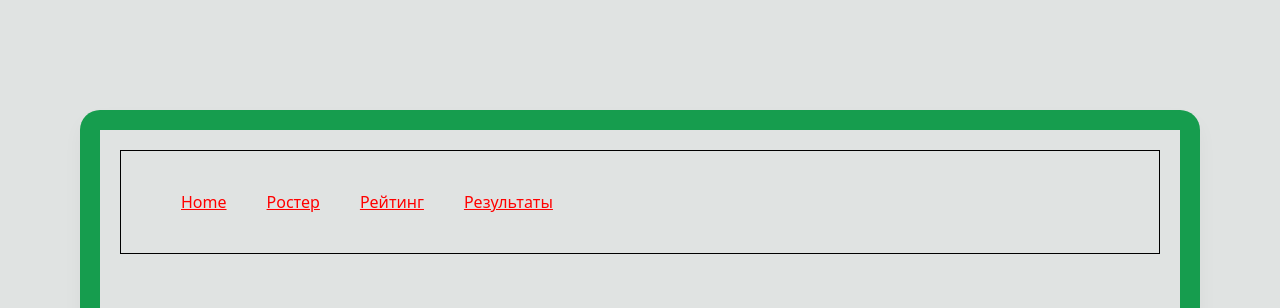
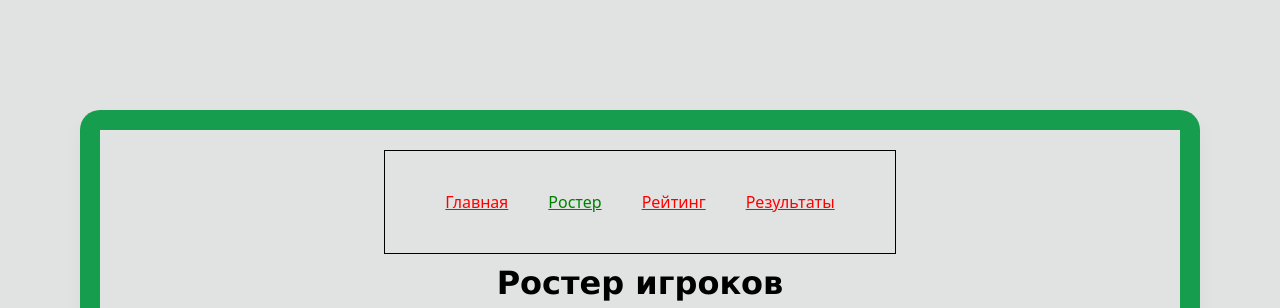
Before and after one commit to 1G000/NevskiyOpen, a React (Create React App) app: page /roster in a window 1280 px wide. Shown: the top 308 px of the page. Built offline with nearby package versions, Linux system fonts and the light colour scheme.

Commit message:
Подкрутил Menu, NavLink, вложеные маршруты

```diff
--- a/src/App.js
+++ b/src/App.js
@@ -1,25 +1,24 @@
 import React from "react"
 import { BrowserRouter, Routes, Route } from "react-router-dom"
-import "./App.scss"
 import Rating from "./pages/Rating"
 import Results from "./pages/Results"
 import Home from "./pages/Home"
 import Roster from "./pages/Roster"
-import Menu from "./components/Menu/Menu"
+import MainLayout from "./pages/MainLayout"
+import "./App.scss"
 
 function App() {
   return (
     <BrowserRouter>
       <div className="wrapper">
-        <header>
-          <Menu />
-        </header>
         <main>
           <Routes>
-            <Route path="/" element={<Home />} />
-            <Route path="/roster" element={<Roster />} />
-            <Route path="/rating" element={<Rating />} />
-            <Route path="/results" element={<Results />} />
+            <Route path="/" element={<MainLayout />}>
+              <Route index element={<Home />} />
+              <Route path="roster" element={<Roster />} />
+              <Route path="rating" element={<Rating />} />
+              <Route path="results" element={<Results />} />
+            </Route>
           </Routes>
         </main>
         <footer>
--- a/src/App.scss
+++ b/src/App.scss
@@ -20,3 +20,7 @@
     color: red
   }
 }
+
+.active {
+  color: green;
+}
--- a/src/components/Menu/Menu.js
+++ b/src/components/Menu/Menu.js
@@ -1,14 +1,15 @@
-import React from "react"
-import { Link } from "react-router-dom"
+import { NavLink } from "react-router-dom"
 
 const Menu = () => {
   return (
     <nav>
       <div className="container">
-        <Link to="/">Home</Link>
-        <Link to="/roster">Ростер</Link>
-        <Link to="/rating">Рейтинг</Link>
-        <Link to="/results">Результаты</Link>
+        <NavLink to="/" end>
+          Главная
+        </NavLink>
+        <NavLink to="/roster">Ростер</NavLink>
+        <NavLink to="/rating">Рейтинг</NavLink>
+        <NavLink to="/results">Результаты</NavLink>
       </div>
     </nav>
   )
--- a/src/pages/Home.jsx
+++ b/src/pages/Home.jsx
@@ -1,5 +1,3 @@
-import React from "react"
-
 const Home = () => {
   return (
     <>
--- /dev/null
+++ b/src/pages/MainLayout.jsx
@@ -0,0 +1,13 @@
+import { Outlet } from "react-router-dom"
+import Menu from "../components/Menu/Menu"
+
+const MainLayout = () => {
+  return (
+    <>
+      <Menu />
+      <Outlet />
+    </>
+  )
+}
+
+export default MainLayout
```
